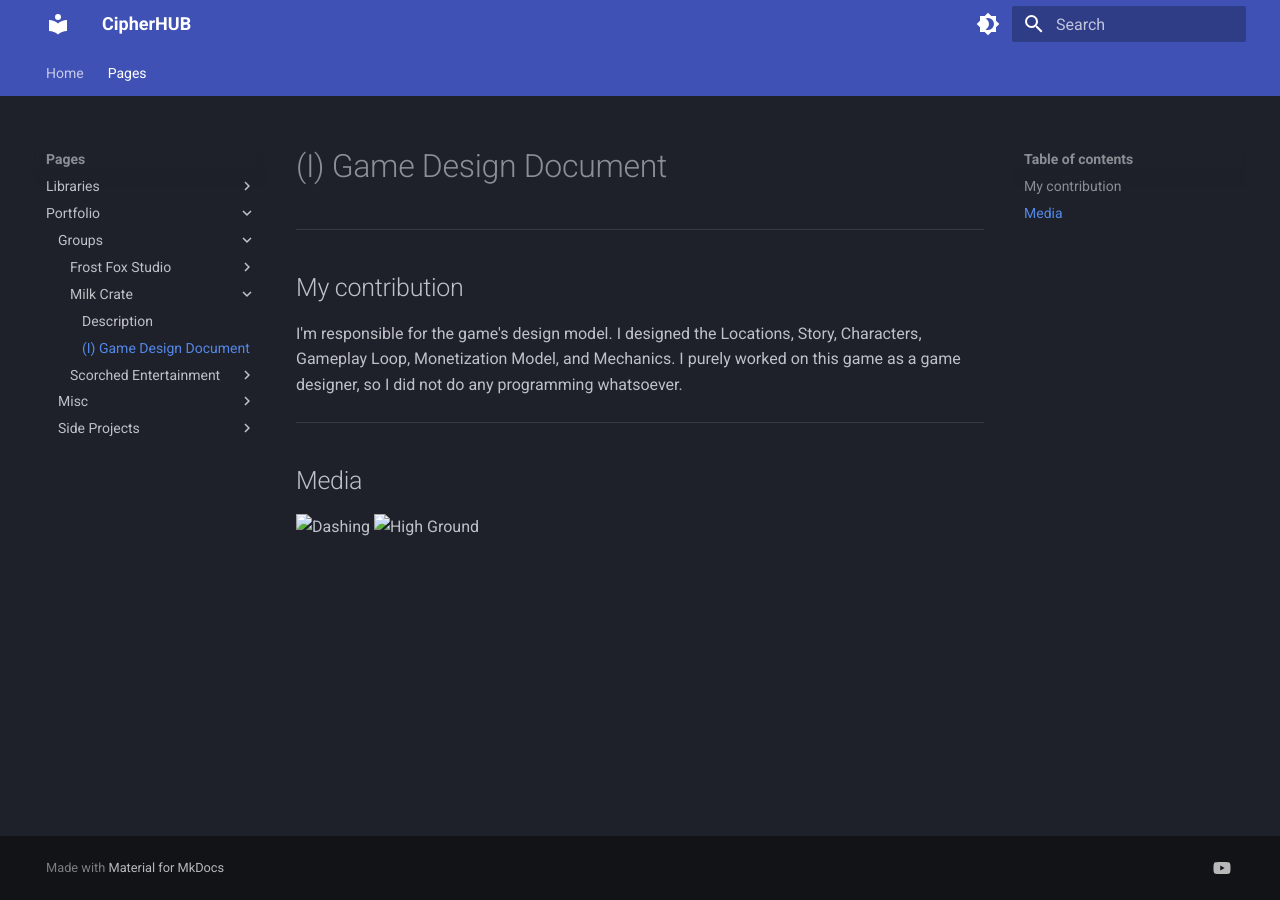
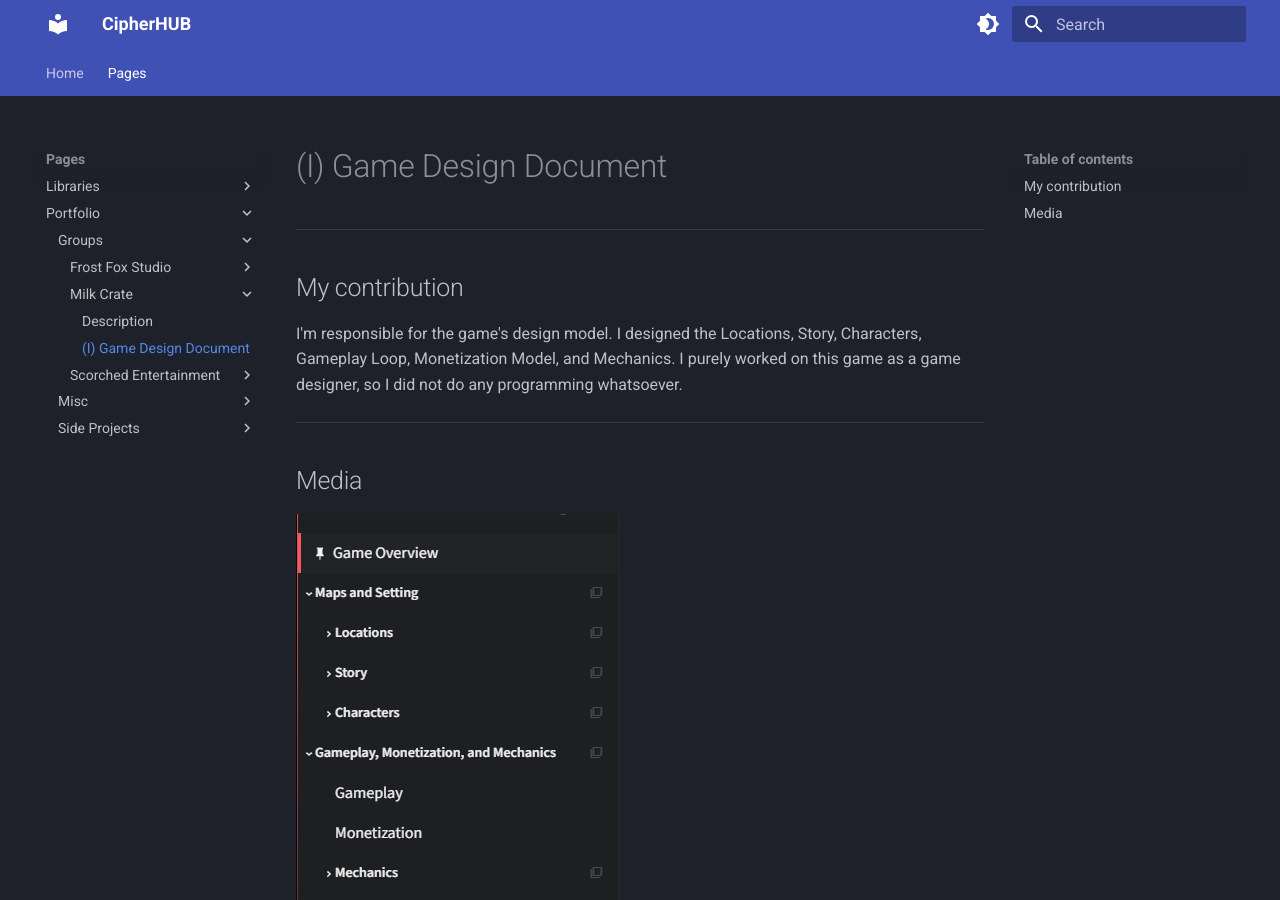
Before and after one commit to d-ciphr/CipherHUB, an MkDocs documentation site: the page built from docs/Pages/Portfolio/Groups/Milk Crate/GDD1.md, in a window 1280 px wide and 900 px high. Built offline with MkDocs 1.6.1 and Material for MkDocs 9.7.7, drawn with Linux system fonts in a browser that asks for light colours.

Commit message:
Fixed the file extension issues under the Milk Crate GDD.

```diff
--- a/docs/Pages/Portfolio/Groups/Milk Crate/GDD1.md
+++ b/docs/Pages/Portfolio/Groups/Milk Crate/GDD1.md
@@ -9,5 +9,5 @@ programming whatsoever.
 ----
 ## Media
 
-![Dashing](Images/Gdd1.png)
-![High Ground](Images/Gdd2.png)
+![Dashing](Images/Gdd1.jpg)
+![High Ground](Images/Gdd2.jpg)
```
Also changed, not shown: docs/Pages/Portfolio/Groups/Milk Crate/Images/Gdd1.jpg (renamed from docs/Pages/Portfolio/Groups/Milk Crate/Images/Gdd1.PNG), docs/Pages/Portfolio/Groups/Milk Crate/Images/Gdd2.jpg (renamed from docs/Pages/Portfolio/Groups/Milk Crate/Images/Gdd2.PNG).
